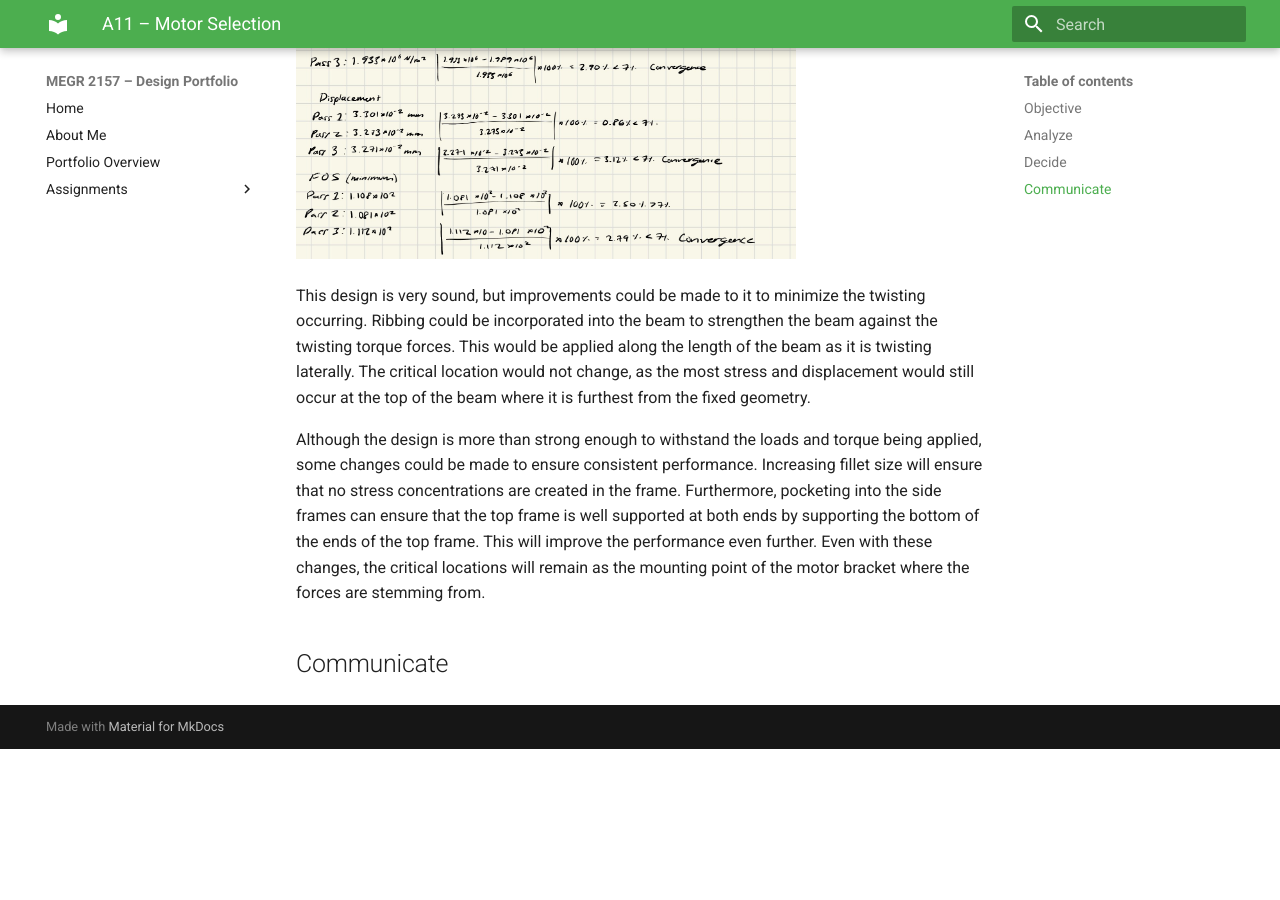
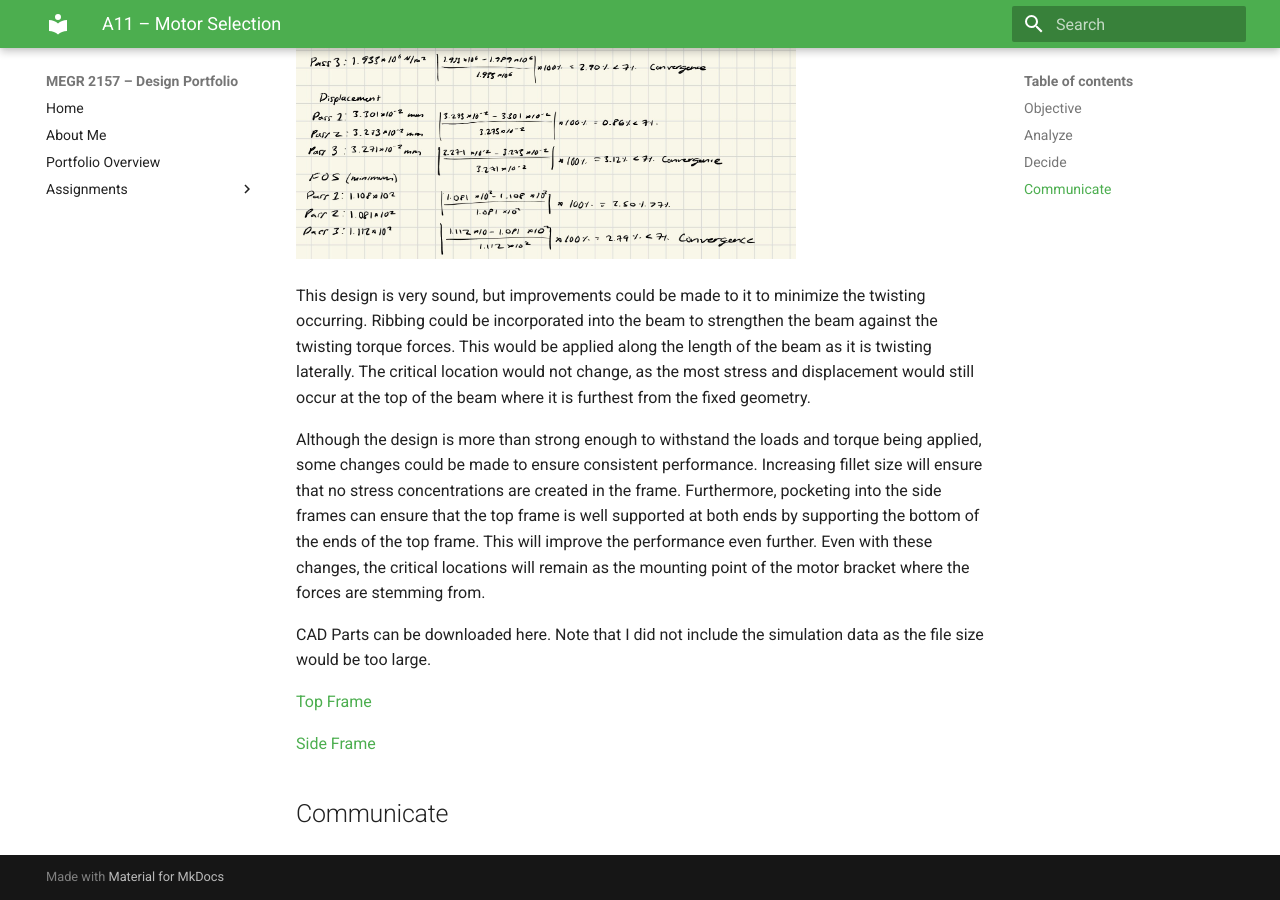
Before and after one commit to bsalvi7/megr2156-portfolio, an MkDocs documentation site: the page built from docs/assignments/a11/index.md, in a window 1280 px wide and 900 px high, scrolled down 5797 px. Built offline with MkDocs 1.6.1 and Material for MkDocs 9.7.7, drawn with Linux system fonts in a browser that asks for light colours; before the commit the page ends 6546 px from its top, so only the background shows below that.

Commit message:
Add CAD parts download links to index.md
Added download links for CAD parts in the index.

```diff
--- a/docs/assignments/a11/index.md
+++ b/docs/assignments/a11/index.md
@@ -60,4 +60,15 @@ This design is very sound, but improvements could be made to it to minimize the
 
 Although the design is more than strong enough to withstand the loads and torque being applied, some changes could be made to ensure consistent performance. Increasing fillet size will ensure that no stress concentrations are created in the frame. Furthermore, pocketing into the side frames can ensure that the top frame is well supported at both ends by supporting the bottom of the ends of the top frame. This will improve the performance even further. Even with these changes, the critical locations will remain as the mounting point of the motor bracket where the forces are stemming from.
 
+CAD Parts can be downloaded here. Note that I did not include the simulation data as the file size would be too large.
+
+<a href="A8 Gearbox Assembly.SLDASM" download>
+  Top Frame
+</a>
+
+<a href="A8 Gearbox Assembly.SLDASM" download>
+  Side Frame
+</a>
+
+
 ## Communicate
```
